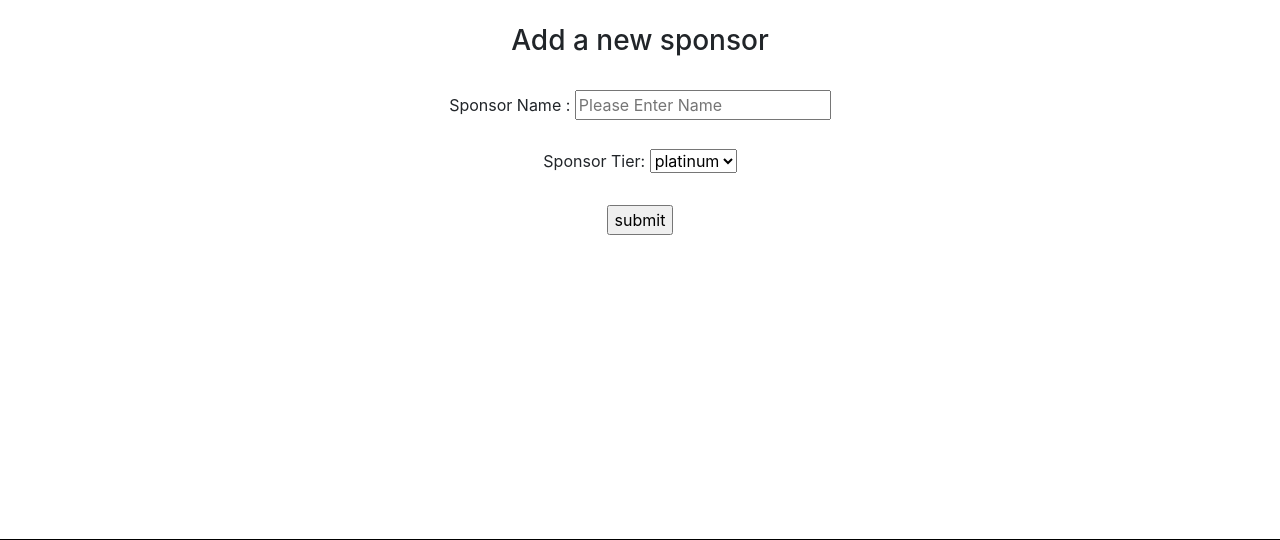
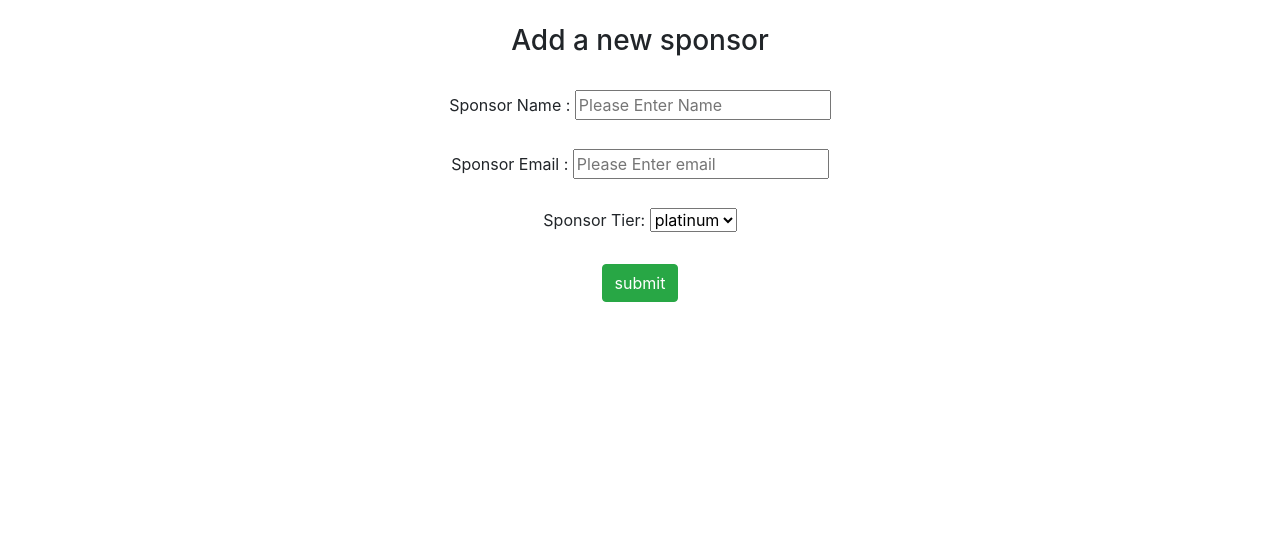
Before and after one commit to michaelalbinson/332-term-project, a PHP site: page /sponsors/new_sponsor.php in a window 1280 px wide. Shown: the top 540 px of the page. Run offline with PHP 8.4, Linux system fonts and the light colour scheme; grey boxes are pictures that could not be loaded.

Commit message:
can now view all jobs, and add emails to new companies

```diff
--- a/htdocs/sponsors/jobs.php
+++ b/htdocs/sponsors/jobs.php
@@ -13,11 +13,12 @@
 	?>
 
     <?php
-        $jobs = execute("SELECT * FROM job");
+        $jobs = execute("SELECT * FROM Job, Sponsor WHERE job.sponsor_id = sponsor.id");
 
         function getTableRow($row) {
             return "<tr>".
              "<td>" . $row['title'] . "</td>".
+			 "<td> <a href='sponsor_details.php?id=".$row['id'] . "'>".$row['name']."</a></td>". //builds the link
              "<td>" . $row['city'] . "</td>".
              "<td>" . $row['province'] . "</td>".
              "<td>" . $row['pay_rate'] . "</td>".
@@ -33,6 +34,7 @@
                 <table>
                     <tr>
                         <th>Title</th>
+                        <th>Company</th>
                         <th>City</th>
                         <th>Province</th>
                         <th>Pay Rate</th>
--- a/htdocs/sponsors/new_sponsor.php
+++ b/htdocs/sponsors/new_sponsor.php
@@ -16,6 +16,9 @@
         <label>Sponsor Name :</label>
         <input type="text" name="name" id="name" required="required" placeholder="Please Enter Name"/><br /><br />
 
+        <label>Sponsor Email :</label>
+        <input type="text" name="email" id="email" required="required" placeholder="Please Enter email"/><br /><br />
+
         <label>Sponsor Tier:</label>
         <select name="sponsor_tier">
             <option name="platinum" value="platinum">platinum</option>
@@ -26,7 +29,7 @@
 
         <br>
         <br>
-        <input type="submit" value="submit" name="submit"/><br />
+        <input class="btn btn-success" type="submit" value="submit" name="submit"/><br />
 
     </form>
 
@@ -39,9 +42,10 @@
         {
             $name = $_POST["name"];
             $tier = $_POST["sponsor_tier"];
+            $email = $_POST["email"];
 
-            singleRowExecute("INSERT INTO sponsor (name, tier, num_emails_sent)
-            VALUES ('$name', '$tier', 0)");
+            singleRowExecute("INSERT INTO sponsor (name, tier, num_emails_sent, email_address)
+            VALUES ('$name', '$tier', 0, '$email')");
             //$result = mysqli_query($conn, $SQL);
 
             header("location: index.php");
```
Also changed, not shown: htdocs/sponsors/index.php (+6 -3 lines).
